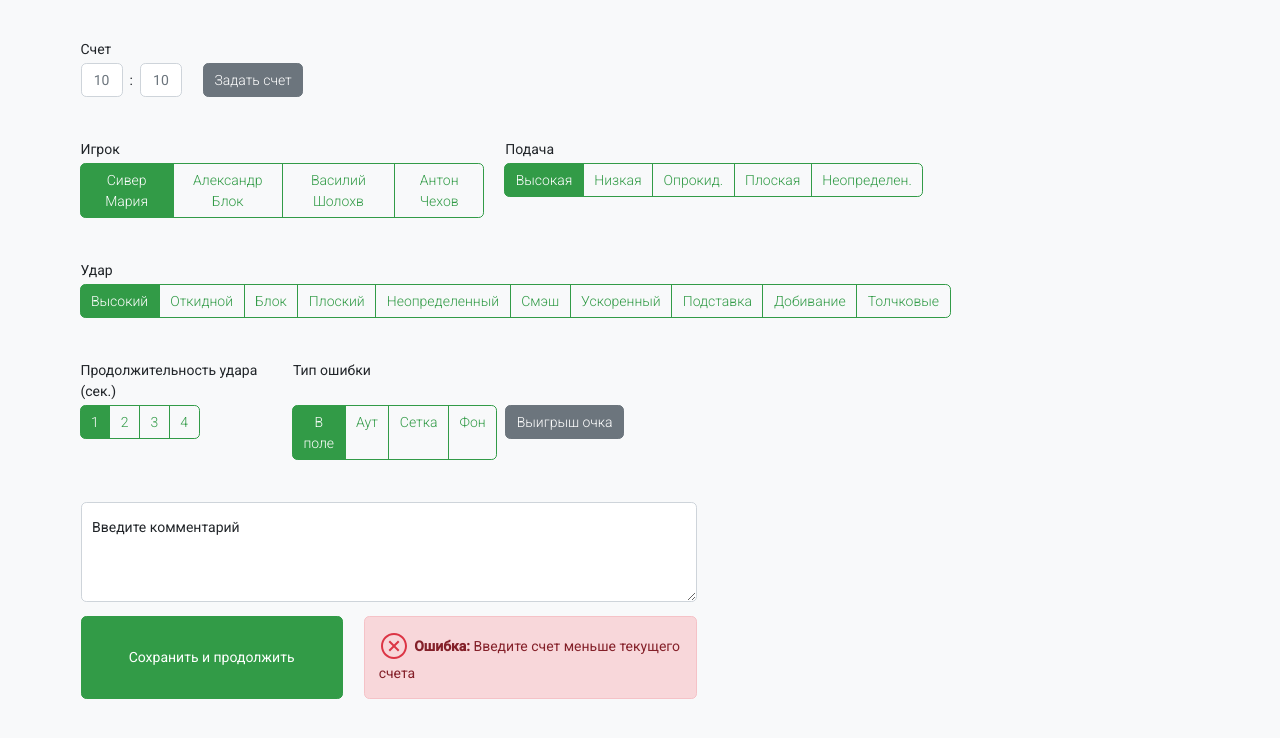
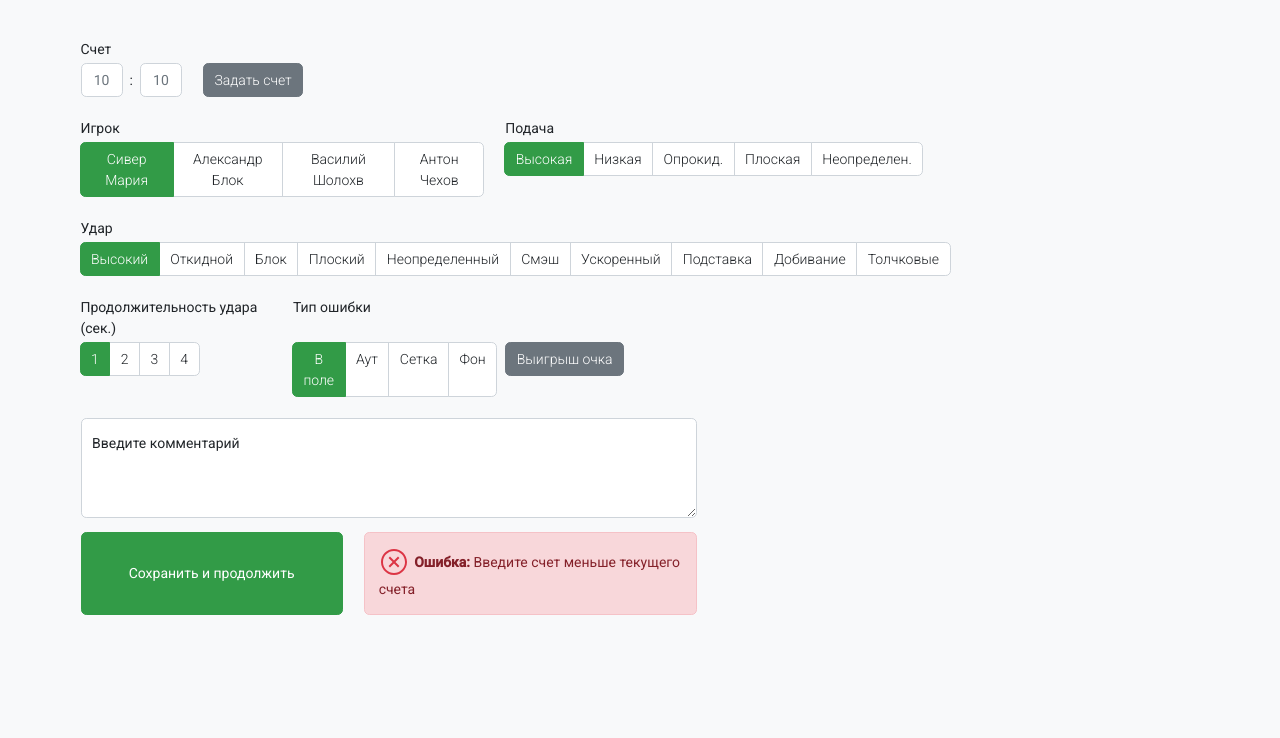
Before and after one commit to SotoroS/btargger, a plain HTML site: page form.html in a window 1280 px wide. Shown: the part 550-1288 px from the top of the page. After the commit the page ends 1207 px from the top, so only its background shows below. Drawn offline with nearby package versions, Linux system fonts and the light colour scheme.

Commit message:
Fix style for outline btns and margin for blocks

```diff
--- a/form.html
+++ b/form.html
@@ -247,7 +247,7 @@
                     </div>
                 </div>
 
-                <div class="row mt-5">
+                <div class="row mt-4">
                     <div class="col-6">
                         <p class="mb-1">Игрок</p>
 
@@ -296,7 +296,7 @@
                     </div>
                 </div>
 
-                <div class="row mt-5">
+                <div class="row mt-4">
                     <div class="col-12">
                         <p class="mb-1">Удар</p>
 
@@ -356,7 +356,7 @@
                     </div>
                 </div>
 
-                <div class="row mt-5">
+                <div class="row mt-4">
                     <div class="col-3">
                         <p class="mb-1">Продолжительность удара (сек.)</p>
                     </div>
@@ -402,7 +402,7 @@
                     </div>
                 </div>
 
-                <div class="row mt-5">
+                <div class="row mt-4">
                     <div class="col-9">
                         <div class="form-floating">
                             <textarea class="form-control" placeholder="Leave a comment here" id="floatingTextarea2"
--- a/style.css
+++ b/style.css
@@ -28,6 +28,12 @@
     --bs-btn-border-color: #329b47;
     --bs-btn-disabled-bg: #329b47;
     --bs-btn-disabled-border-color: #329b47;
+}
+
+.btn-outline-primary {
+    --bs-btn-color: var(--bs-body-color);
+    --bs-btn-border-color: #ced4da;
+    --bs-btn-bg: white;
 }
 
 * {
```
